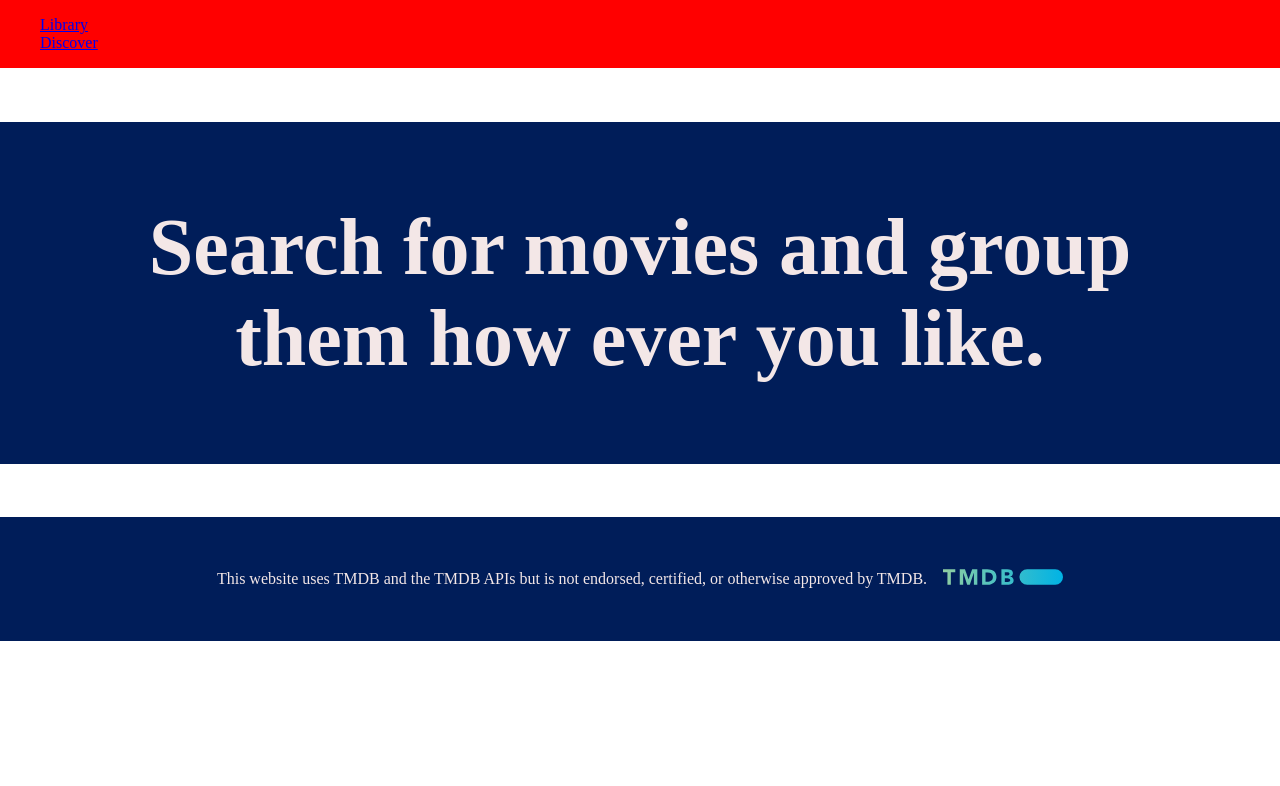
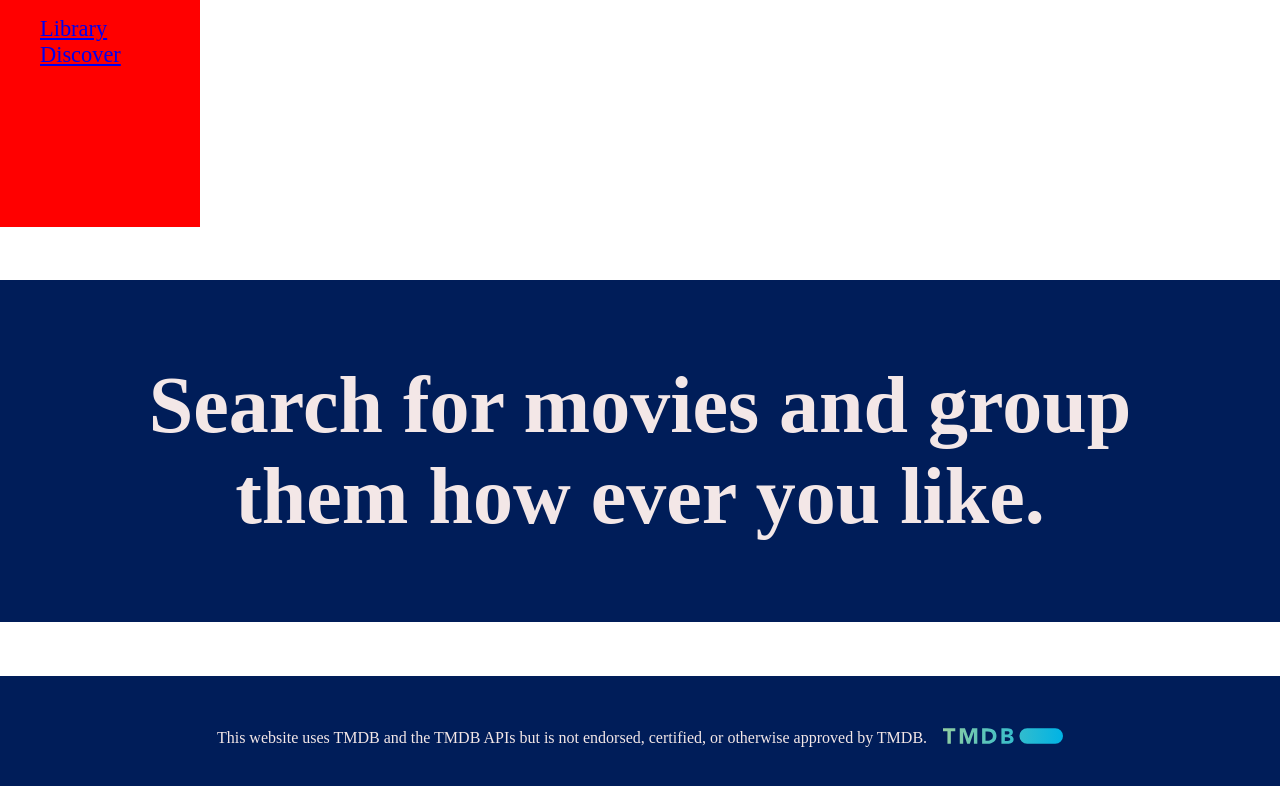
Before and after one commit to goranferbisek/movie-collection, a Next.js app: page / in a window 1280 px wide. Shown: the top 786 px of the page. Built offline with nearby package versions, Linux system fonts and the light colour scheme.

Commit message:
WIP - nav links

```diff
--- a/components/navigation/side-navigation.module.css
+++ b/components/navigation/side-navigation.module.css
@@ -1,7 +1,11 @@
 .sideNavigation {
+    width: 200px;
     background-color: red;
+    height: 100vh;
 }
 
 .navItem {
     list-style-type: none;
+    text-decoration: none;
+    font-size: 1.4rem;
 }
```
